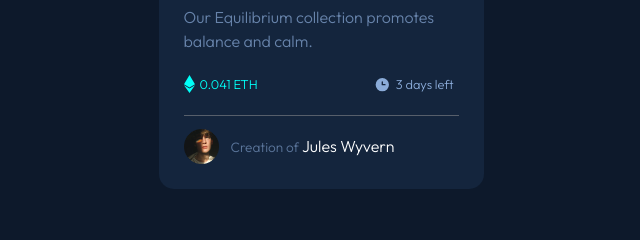
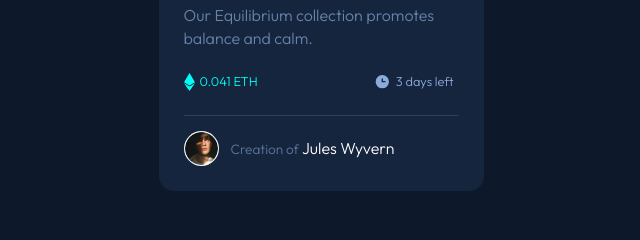
Before and after one commit to rawan6602/nft-preview-card-component-main, a website built with Vite: page index.html in a window 1280 px wide. Shown: the part 489-729 px from the top of the page, 319-959 px from the left. Built offline with nearby package versions, Linux system fonts and the light colour scheme.

Commit message:
last update

```diff
--- a/index.html
+++ b/index.html
@@ -36,12 +36,12 @@
           </div>
       </div>
 
-      <hr>
 
-     <div class="last-part">
-    <img class="creator-image"  alt="image" src="/images/image-avatar.png">
+
+     <footer class="footer">
+    <img class="creator-image" width="35px" height="35px" alt="image" src="/images/image-avatar.png">
     <div class="creared-person"><span class="hedden">Creation of </span><span class="name">Jules Wyvern</span></div>
-    </div>
+     </footer>
     </div>
   </div>
 </body>
--- a/style.css
+++ b/style.css
@@ -63,9 +63,7 @@ box-sizing: border-box;
 
 body{
   background-color: hsl(217, 54%, 11%);
-
 }
-
 .card{
 background-color: hsl(216, 50%, 16%);
 min-height: 545px;
@@ -81,14 +79,13 @@ padding: 25px;
   position: relative;
 }
 .hover-effect:hover .hover-icon{
-  visibility:visible;
+  opacity: 1;
 }
 .image{
   border-radius: 10px;
   margin-bottom: 28px;
   object-fit: cover;
 }
-
 .hover-icon{
   background-color:hsl(178, 100%, 50%,0.4) ;
   width:278px;
@@ -97,7 +94,8 @@ padding: 25px;
   position:absolute;
   align-items: center;
   justify-content: center;
-  visibility: hidden;
+  opacity: 0;
+  transition: opacity 0.3s ease-in-out;
   border-radius: 10px;
   cursor:pointer;
 
@@ -119,7 +117,6 @@ p{
   color: hsl(215, 51%, 70%,0.7);
   font-size: 1em;
   line-height: 1.45em;
-
 }
 
 hr{
@@ -149,7 +146,8 @@ opacity: 0.5;
 .middel-side{
   display: flex;
   align-items: center;
-  padding-bottom: 11px;
+  padding-bottom: 22px;
+
 }
 
 
@@ -164,16 +162,17 @@ opacity: 0.5;
   cursor:pointer;
 }
 
-.last-part{
+.footer{
   display: flex;
   align-items: center;
   padding-top: 5px;
+  border-top: 1px solid #2f4159;
+  padding-top: 15px;
 }
 
 .creator-image{
-  padding-right: 12px;
-  height:35px;
-  border-image:round;
-  border-color:hsl(0, 0%, 100%);
-  border-width: 3px;
+  margin-right: 12px;
+  background-color: aliceblue;
+  border-radius: 50%;
+  padding: 1px;
 }
```
